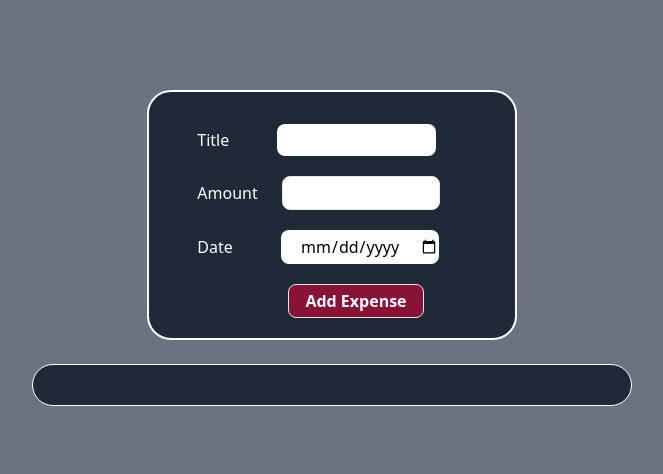
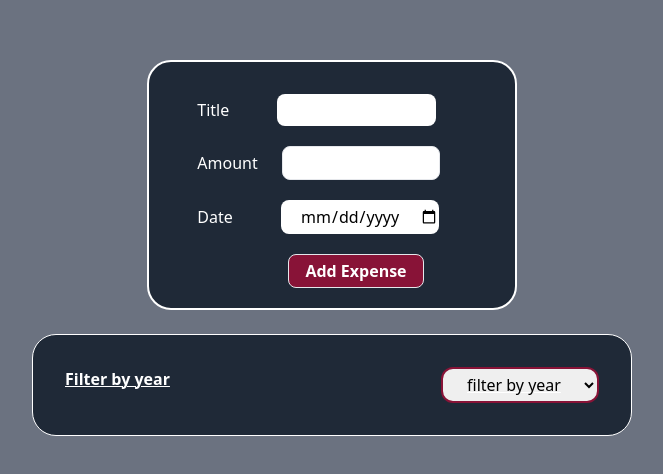
Before and after one commit to up-the-dev/TrackXpenses, a React (Create React App) app: page / in a window 1280 px wide. Shown: the part 152-626 px from the top of the page, without its empty margins (308-971 px from the left). Built offline with nearby package versions, Linux system fonts and the light colour scheme.

Commit message:
filterByYear added

```diff
--- a/src/App.js
+++ b/src/App.js
@@ -8,14 +8,15 @@
   const [expenses, setExpenses] = useState(() => {
     return JSON.parse(localStorage.getItem('expenses')) || {}
   })
+  const [filteredYear, setFilteredYear] = useState('')
   useEffect(() => {
     window.localStorage.setItem('expenses', JSON.stringify(expenses))
   }, [expenses])
 
   return (
-    <ExpensesContext.Provider value={{ expenses, setExpenses }}>
+    <ExpensesContext.Provider value={{ expenses, setExpenses, filteredYear, setFilteredYear }}>
       <Home />
-    </ExpensesContext.Provider>
+    </ExpensesContext.Provider >
   )
 }
 
--- /dev/null
+++ b/src/Components/ExpensesCart/ExpenseFilter.js
@@ -0,0 +1,29 @@
+import { useContext } from "react";
+import { ExpensesContext } from "../../ExpensesContext";
+
+export const ExpensesFilter = () => {
+    const { setFilteredYear } = useContext(ExpensesContext)
+    const filterExpenseByYear = (e) => {
+        const year = e.target.value
+        if (year === 'filter by year') {
+            setFilteredYear('')
+            return
+        }
+        setFilteredYear(`${year}`)
+    }
+
+    return (
+        <div className='p-3 underline decoration-1 decoration-white  decoration-solid'>
+            <div className='flex justify-between'>
+                <label className="text-white font-semibold">Filter by year</label>
+                <select onChange={filterExpenseByYear} className="py-1 px-5 rounded-xl font-medium border-2 border-rose-900">
+                    <option>filter by year</option>
+                    <option value='2022' >2022</option>
+                    <option value='2021'>2021</option>
+                    <option value='2020'>2020</option>
+                    <option value='2019'>2019</option>
+                </select>
+            </div>
+        </div>
+    );
+};
--- a/src/Components/ExpensesCart/Expenses.js
+++ b/src/Components/ExpensesCart/Expenses.js
@@ -1,14 +1,21 @@
 import { useContext } from "react";
 import { ExpensesContext } from "../../ExpensesContext";
+import { ExpensesFilter } from "./ExpenseFilter";
 import { ExpenseItem } from "./ExpenseItem"
 
 export const Expenses = () => {
-    const { expenses } = useContext(ExpensesContext)
-
+    const { expenses, filteredYear } = useContext(ExpensesContext)
+    const filterExpense = Object.entries(expenses).filter((Exp) => {
+        if (filteredYear === '') {
+            return true
+        }
+        return Exp[0].toString() === filteredYear
+    })
     return (
         <div className=" container mx-auto w-1/2 p-5  border-white border rounded-3xl bg-gray-800 flex flex-col justify-around gap-5">
             {/* {Expenses.map(Expense => <ExpenseItem key={Expense.id} Expense={Expense} />)} */}
-            {Object.entries(expenses).map((Exp) => {
+            <ExpensesFilter />
+            {filterExpense.map((Exp) => {
                 return Exp[1].map((e) => {
                     return < ExpenseItem key={e.id} Expense={e} />;
                 })
```
